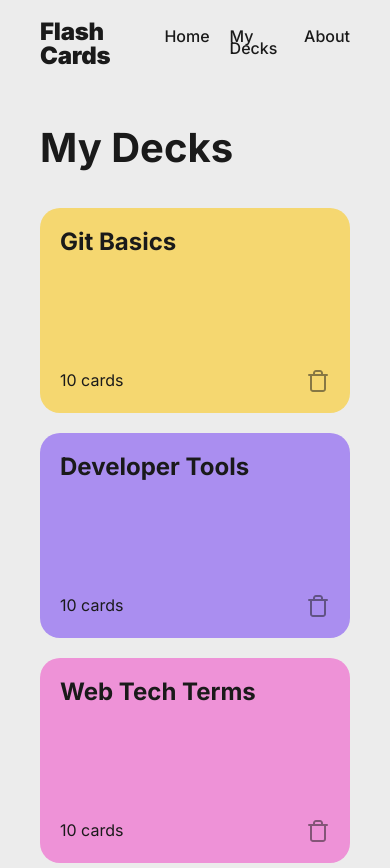
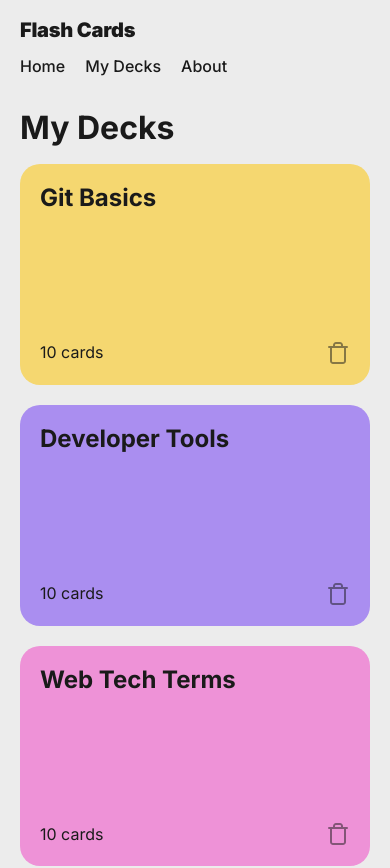
Before and after one commit to SamsProfessionalCoding/ai-se_project_flashcards, a plain HTML site: page index.html in a window 390 px wide. Shown: the top 868 px of the page. Drawn offline with Linux system fonts and the light colour scheme.

Commit message:
update: responsive grid added to home-view, adjusted padding etc.

```diff
--- a/assets/css/gallery.css
+++ b/assets/css/gallery.css
@@ -27,6 +27,18 @@
   margin: 0;
   padding: 0;
   list-style-type: none;
+}
+
+.gallery_type_home .wrapping-row {
+  display: grid;
+  grid-template-columns: repeat(auto-fill, minmax(min(100%, 300px), 1fr));
+}
+
+.gallery_type_home .card {
+  max-width: none;
+  min-width: 0;
+  height: auto;
+  aspect-ratio: 325 / 205;
 }
 
 .gallery__new-card-btn {
@@ -99,6 +111,12 @@
   width: 100%;
 }
 
+.gallery_type_home .gallery__new-card-btn {
+  width: 100%;
+  height: auto;
+  aspect-ratio: 325 / 205;
+}
+
 @media (max-width: 700px) {
   .gallery__header {
     align-items: flex-start;
@@ -108,4 +126,9 @@
   .gallery__header .gallery__title {
     font-size: 32px;
   }
+
+  .gallery_type_home .gallery__title {
+    font-size: 32px;
+    margin-bottom: 20px;
+  }
 }
--- a/assets/css/header.css
+++ b/assets/css/header.css
@@ -24,3 +24,15 @@
 .header__link:hover {
   text-decoration: underline;
 }
+
+@media (max-width: 700px) {
+  .header {
+    flex-direction: column;
+    gap: 20px;
+  }
+
+  .header__title,
+  .header__link {
+    font-size: 20px;
+  }
+}
--- a/assets/css/nav.css
+++ b/assets/css/nav.css
@@ -20,3 +20,9 @@
 .nav__link {
   color: #1a1a1a;
 }
+
+@media (max-width: 700px) {
+  .nav {
+    padding-top: 0;
+  }
+}
--- a/assets/css/page.css
+++ b/assets/css/page.css
@@ -22,3 +22,15 @@
   flex-grow: 1;
   margin-top: 106px;
 }
+
+@media (max-width: 700px) {
+  .page {
+    padding-right: 20px;
+    padding-left: 20px;
+  }
+
+  .page__main-content {
+    margin-top: 40px;
+    margin-bottom: 80px;
+  }
+}
--- a/index.html
+++ b/index.html
@@ -42,7 +42,7 @@
       </nav>
     </header>
     <main id="page__main-content" class="page__main-content">
-      <section id="home" class="gallery">
+      <section id="home" class="gallery gallery_type_home">
         <h2 class="gallery__title">My Decks</h2>
         <div class="wrapping-row">
           <ul class="gallery__list wrapping-row__display-contents">
```
